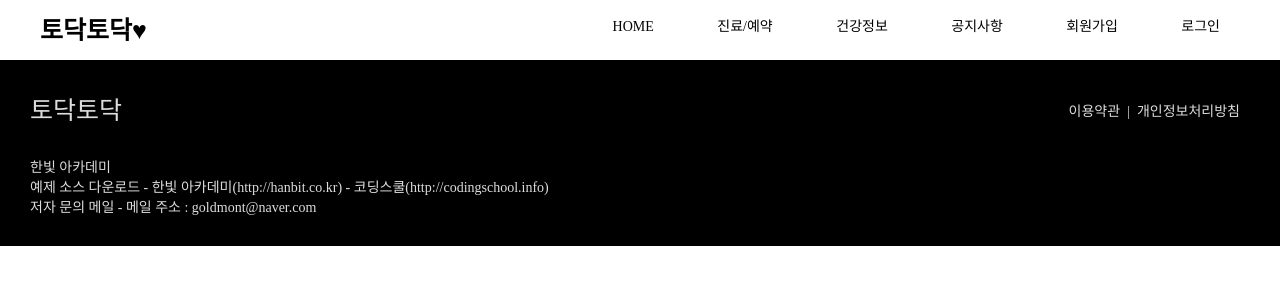
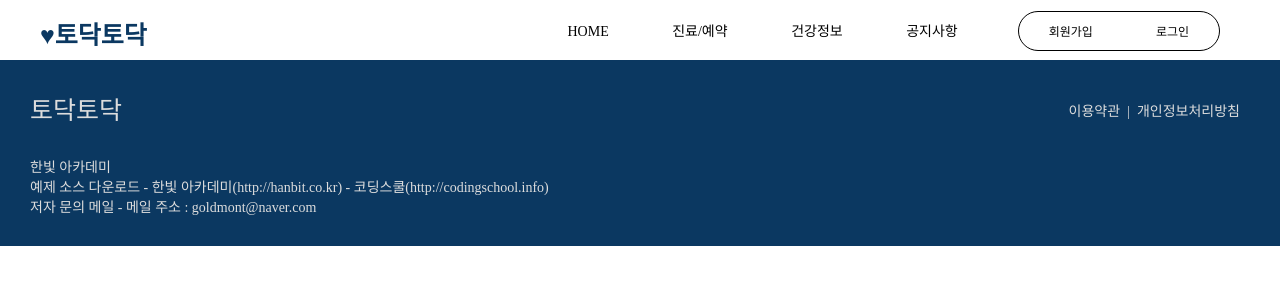
Before and after one commit to KyungAaaaaa/todagtodag, a PHP site: page /todagtodag/index.php in a window 1280 px wide; the page is wider, and only the part inside the window is pictured. Shown: the top 300 px of that part. Run offline with PHP 8.4, Linux system fonts and the light colour scheme.

Commit message:
20201001 jjk css modified

```diff
--- a/css/common.css
+++ b/css/common.css
@@ -1,7 +1,7 @@
 /* 마진 패딩 초기화 */
 * { padding: 0; margin: 0; }
 /* 페이지 기본 글꼴과 크기 설정 */
-body { font-family: "나눔";   font-size: 14px; }
+body { font-family: "나눔고딕";   font-size: 14px; }
 img { border: 0;}
 ul { list-style-type: none; }
 /* <a> 태그 기본 설정 */
@@ -11,15 +11,19 @@ a:hover { text-decoration:none; color: black; }
 a:visited { text-decoration:none; color: black; }
 a:active { text-decoration:none; color: black; }
 /* 상단 헤더 */
-#top { position: relative; width: 100%; height: 60px; margin: 0 auto;}
-#top h3 { position: absolute; top: 10px; left: 40px; font-size: 25px; }
-#top #top_menu { float: right; margin: 15px 60px 0 0;}
-#top #top_menu li { display: inline; margin-left: 60px;}
+#top { position: relative; width: 100%; height: 60px; margin: 0 auto; }
+#top h3 { position: absolute; top: 15px; left: 40px; font-size: 25px; }
+#top h3 > a{ color: #0B3861; }
+#top > #top_menu { float: right; margin: 11px 60px 0 0; border-radius: 30px; border: 1px solid black;
+    font-size: 12px; }
+#top #top_menu li { display: inline-block; margin: 10px 30px 10px 30px;}
+#top #top_menu2 { float: right; margin: 20px 60px 0 0; }
+#top #top_menu2 li { display: inline; margin-left: 60px; }
 /* 메인 이미지 */
 #main_img_bar { height: 230px; text-align: center; background-color: #2092aa; }
 #main_img_bar img { margin-top: 30px; }
 /* 하단 푸터 */
-footer { height: 100%; background-color: black; }
+footer { height: 100%; background-color: #0B3861; }
 #footer_content {position: relative; width: 100%; color: #dddddd; padding: 30px;}
 #footer_logo { font-size: 25px; margin-bottom: 30px;}
 #footer_logo_side {position: absolute; top: 40px; right: 100px; font-size: 14px; color: #dddddd;}
--- a/header.php
+++ b/header.php
@@ -8,24 +8,20 @@ else $userlevel = "";
 ?>
 <div id="top">
     <h3>
-        <a href="http://<?= $_SERVER['HTTP_HOST'] ?>/todagtodag/index.php">토닥토닥♥</a>
+        <a href="http://<?= $_SERVER['HTTP_HOST'] ?>/todagtodag/index.php">♥토닥토닥</a>
     </h3>
     <ul id="top_menu">
-        <li><a href="http://<?= $_SERVER['HTTP_HOST'] ?>/todagtodag/index.php">HOME</a></li>
-        <li><a href="http://<?= $_SERVER['HTTP_HOST'] ?>/todagtodag/index.php">진료/예약</a></li>
-        <li><a href="http://<?= $_SERVER['HTTP_HOST'] ?>/todagtodag/index.php">건강정보</a></li>
-        <li><a href="http://<?= $_SERVER['HTTP_HOST'] ?>/todagtodag/index.php">공지사항</a></li>
         <?php
         if (!$userid) {
         ?>
-            <li><a href="http://<?= $_SERVER['HTTP_HOST'] ?>/todagtodag/member/member_form.php">회원가입</a> </li>
+            <li><a href="http://<?= $_SERVER['HTTP_HOST'] ?>/todagtodag/member/member_form.php">회원가입</a></li>
             <li><a href="http://<?= $_SERVER['HTTP_HOST'] ?>/todagtodag/login/login_form.php">로그인</a></li>
         <?php
         } else {
             $logged = $username . "(" . $userid . ")님  [Level:" . $userlevel . "]";
             // $logged = "홍길동"."(" . "aaaa" . ")님[Level:" . "9" . ", Point:" . "100" . "]";
         ?>
-            <li><?= $logged ?> </li>
+            <li><?= $logged ?></li>
             <li><a href="http://<?= $_SERVER['HTTP_HOST'] ?>/todagtodag/login/logout.php">로그아웃</a> </li>
             <li><a href="http://<?= $_SERVER['HTTP_HOST'] ?>/todagtodag//member/member_form.php?modify=modify">정보수정</a></li>
         <?php
@@ -39,4 +35,10 @@ else $userlevel = "";
         }
         ?>
     </ul>
+    <ul id="top_menu2">
+        <li><a href="http://<?= $_SERVER['HTTP_HOST'] ?>/todagtodag/index.php">HOME</a></li>
+        <li><a href="http://<?= $_SERVER['HTTP_HOST'] ?>/todagtodag/index.php">진료/예약</a></li>
+        <li><a href="http://<?= $_SERVER['HTTP_HOST'] ?>/todagtodag/index.php">건강정보</a></li>
+        <li><a href="http://<?= $_SERVER['HTTP_HOST'] ?>/todagtodag/index.php">공지사항</a></li>
+    </ul>
 </div>
--- a/index.php
+++ b/index.php
@@ -10,7 +10,7 @@
 <head>
     <meta charset="utf-8">
     <title>토닥토닥</title>
-    <link rel="stylesheet" type="text/css" href="./css/common.css?ver=2">
+    <link rel="stylesheet" type="text/css" href="./css/common.css?ver=3">
 </head>
 
 <body>
--- a/login/login_form.php
+++ b/login/login_form.php
@@ -6,7 +6,7 @@
   <title>토닥토닥</title>
   <link rel="stylesheet" href="./css/login.css">
   <link rel="shortcut icon" href="http://<?php echo $_SERVER['HTTP_HOST']; ?>/helf/common/img/favicon.ico">
-  <link rel="stylesheet" type="text/css" href="http://<?php echo $_SERVER['HTTP_HOST']; ?>/todagtodag/css/common.css?ver=2">
+  <link rel="stylesheet" type="text/css" href="http://<?php echo $_SERVER['HTTP_HOST']; ?>/todagtodag/css/common.css?ver=1">
   <link rel="stylesheet" href="https://cdnjs.cloudflare.com/ajax/libs/font-awesome/5.8.2/css/all.min.css" />
 
   <script src="http://code.jquery.com/jquery-1.12.4.min.js" charset="utf-8"></script>
--- a/member/member_form.php
+++ b/member/member_form.php
@@ -38,7 +38,7 @@ if (isset($_POST["hidden_kakao_email"])) {
     <script src="http://code.jquery.com/jquery-1.12.4.min.js" charset="utf-8"></script>
     <script src="./js/member_form.js" charset="utf-8"></script>
     <link rel="shortcut icon" href="http://<?php echo $_SERVER['HTTP_HOST']; ?>/helf/common/img/favicon.ico">
-    <link rel="stylesheet" type="text/css" href="http://<?php echo $_SERVER['HTTP_HOST']; ?>/todagtodag/css/common.css?ver=2">
+    <link rel="stylesheet" type="text/css" href="http://<?php echo $_SERVER['HTTP_HOST']; ?>/todagtodag/css/common.css?ver=1">
     <link rel="stylesheet" href="https://cdnjs.cloudflare.com/ajax/libs/font-awesome/5.8.2/css/all.min.css" />
 
     <link href="https://fonts.googleapis.com/css?family=Gothic+A1:400,500,700|Nanum+Gothic+Coding:400,700|Nanum+Gothic:400,700,800|Noto+Sans+KR:400,500,700,900&display=swap&subset=korean" rel="stylesheet">
```
